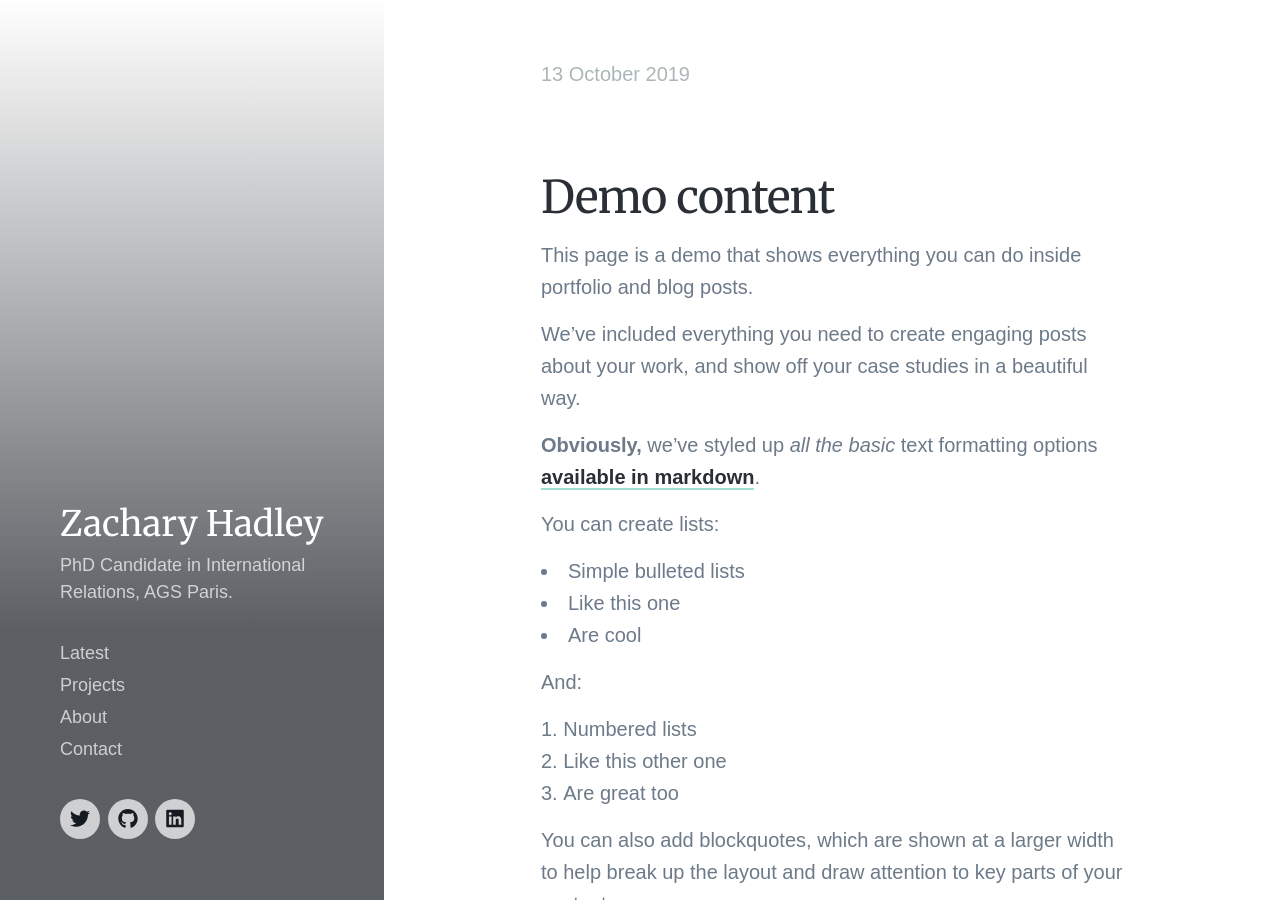
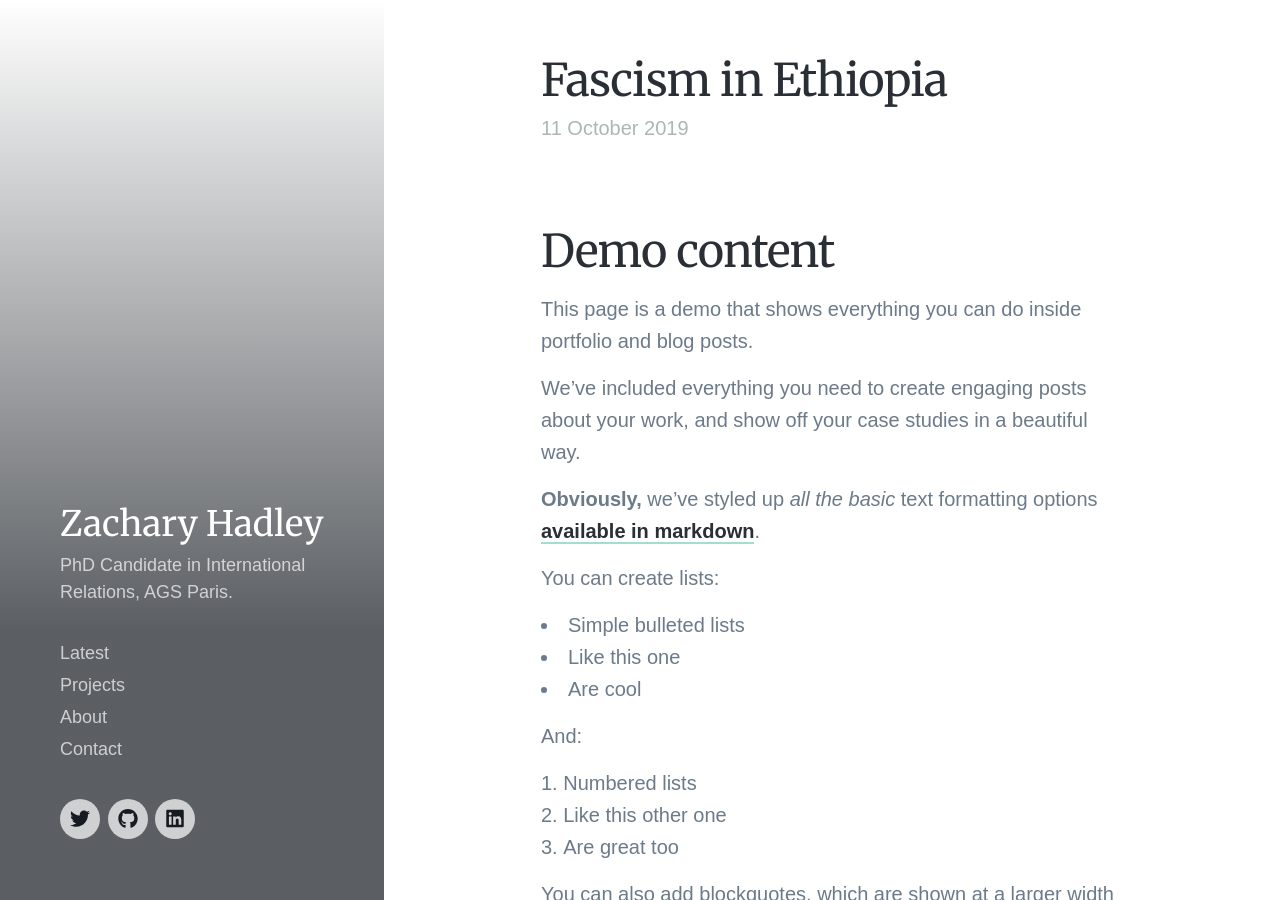
Before and after one commit to zhadley/zhadley.github.io, a Jekyll site: the page built from _posts/2018-06-30-demo-post.md, in a window 1280 px wide and 900 px high. Built offline with Jekyll 4.4.1, drawn with Linux system fonts in a browser that asks for light colours; nearby versions of some CDN libraries; some web fonts are replaced.

Commit message:
Update 2018-06-30-demo-post.md

```diff
--- a/_posts/2018-06-30-demo-post.md
+++ b/_posts/2018-06-30-demo-post.md
@@ -1,7 +1,7 @@
 ---
-title: 'Fascism in Ethiopia'
+title: Fascism in Ethiopia
 date: 2019-10-11 00:00:00
-featured_image: 'images/l'ethiopia-squashed.jpg'
+featured_image: images/l'ethiopia-squashed.jpg
 excerpt: Encountering Italian fascist studies on Ethiopia at the Sunday antique market in Vicenza, Italy.
 ---
 
```
